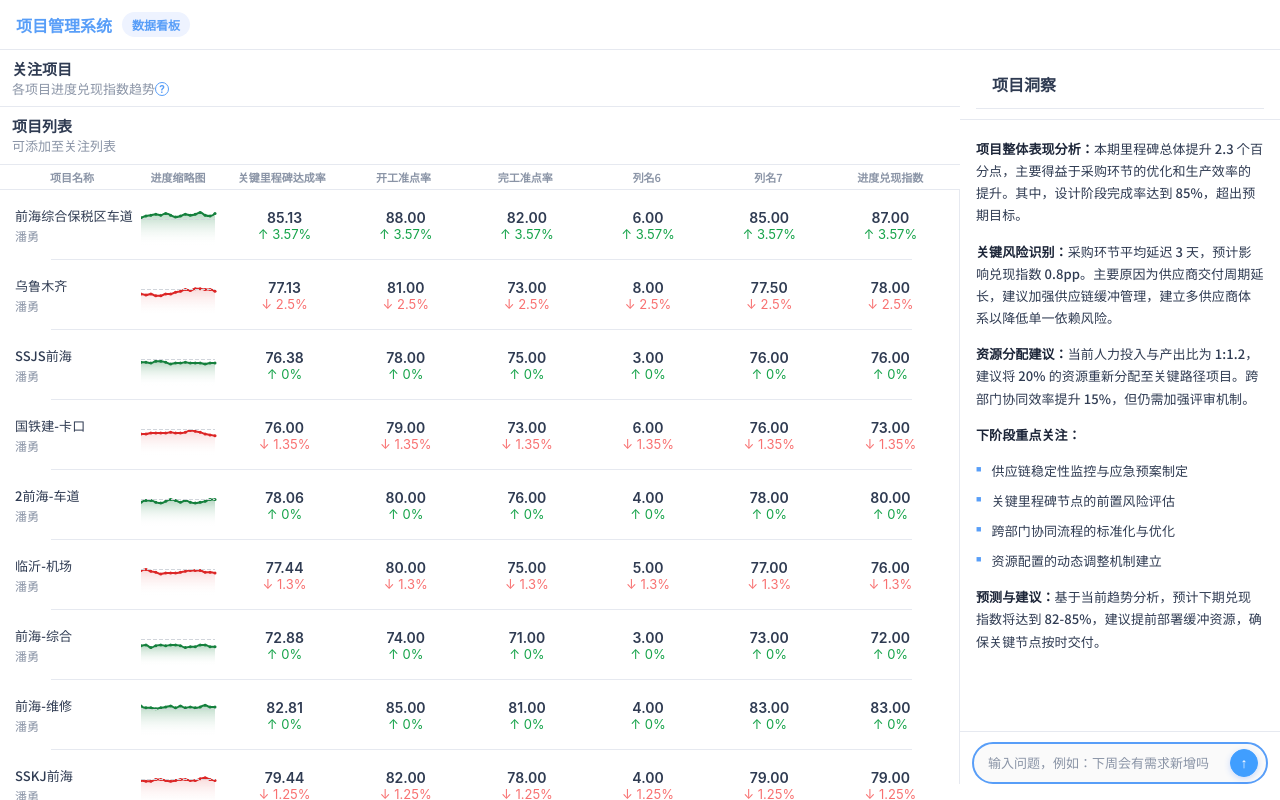
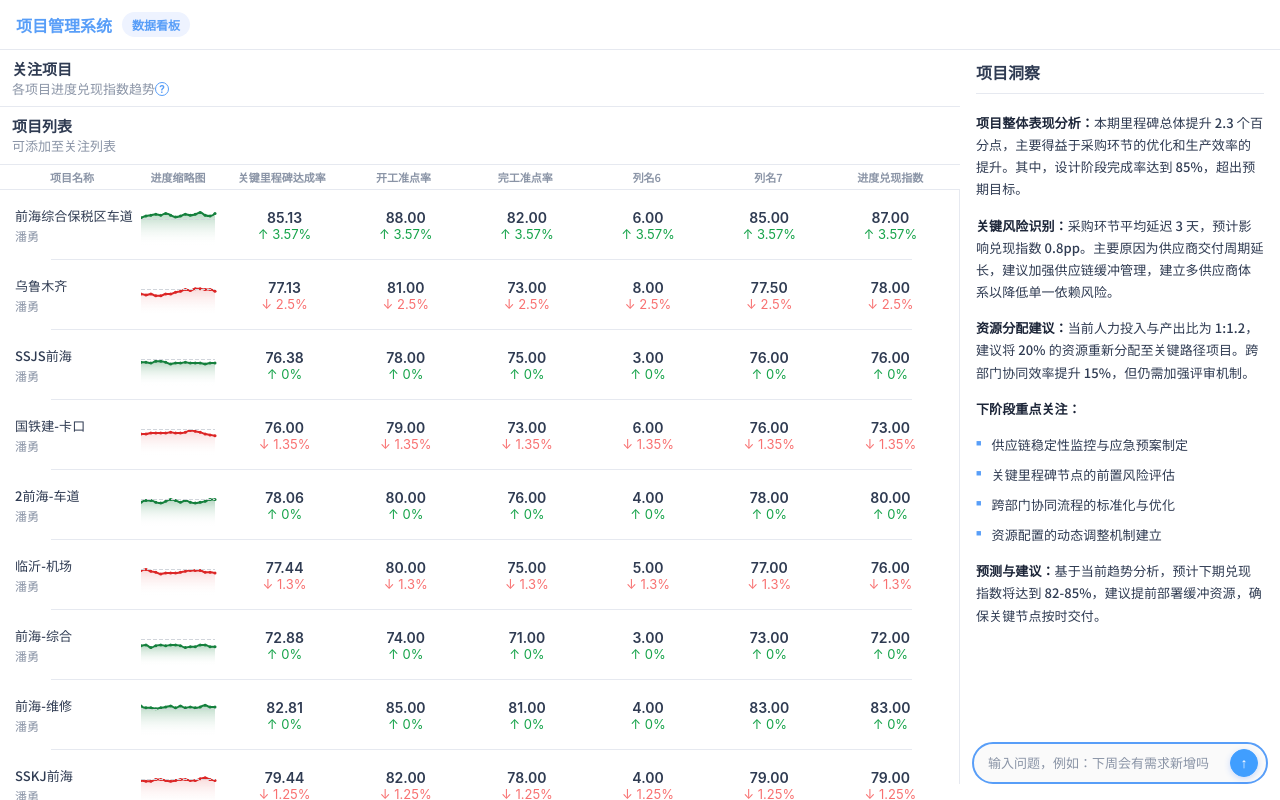
Before and after one commit to Soulcool22/dashboard-vue, a Vue app: page / in a window 1280 px wide. Built offline with nearby package versions, Linux system fonts and the light colour scheme; some icons are missing.

Commit message:
右列修改分割线

```diff
--- a/src/components/ResearchChat.vue
+++ b/src/components/ResearchChat.vue
@@ -133,9 +133,19 @@ function handleBlur() {
 .header-section {
   flex-shrink: 0;
   padding: 10px 16px;
-  border-bottom: 1px solid var(--border);
-  background: var(--card); /* Changed from var(--bg) to var(--card) to match */
+  background: var(--card);
   z-index: 5;
+  position: relative;
+}
+
+.header-section::after {
+  content: '';
+  position: absolute;
+  bottom: 0;
+  left: 5%;
+  width: 90%;
+  height: 1px;
+  background-color: var(--border);
 }
 
 .research-title {
@@ -143,6 +153,10 @@ function handleBlur() {
   font-weight: 600;
   color: var(--text);
   margin: 0;
+  /* Reset global styles to ensure no border */
+  border: none;
+  padding: 0;
+  background: transparent;
 }
 
 /* Scrollable Middle Area */
@@ -229,7 +243,7 @@ function handleBlur() {
   position: relative;
   background: var(--card); /* Ensure it matches */
   padding: 10px 12px;
-  border-top: 1px solid var(--border);
+  border-top: none;
 }
 
 .search-container {
```
